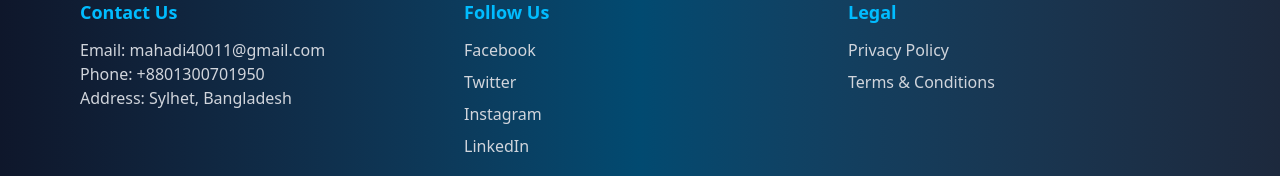
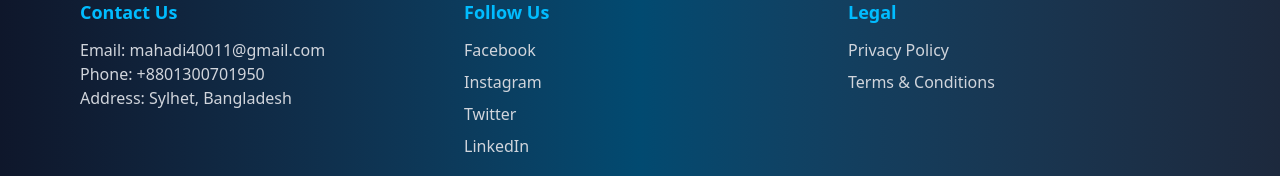
Before and after one commit to mahadi40011/Skillswap, a React (Vite) app: page / in a window 1280 px wide. Shown: the part 553-729 px from the top of the page. Built offline with nearby package versions, Linux system fonts and the light colour scheme.

Commit message:
Footer all functionality done

```diff
--- a/src/components/Footer/Footer.jsx
+++ b/src/components/Footer/Footer.jsx
@@ -27,9 +27,36 @@
                 Facebook
               </a>
             </li>
-            <li className="hover:text-sky-400 cursor-pointer">Twitter</li>
-            <li className="hover:text-sky-400 cursor-pointer">Instagram</li>
-            <li className="hover:text-sky-400 cursor-pointer">LinkedIn</li>
+            <li>
+              <a
+                href="https://www.instagram.com/"
+                target="_blank"
+                rel="noreferrer"
+                className="hover:text-sky-400 transition"
+              >
+                Instagram
+              </a>
+            </li>
+            <li>
+              <a
+                href="https://x.com/"
+                target="_blank"
+                rel="noreferrer"
+                className="hover:text-sky-400 transition"
+              >
+                Twitter
+              </a>
+            </li>
+            <li>
+              <a
+                href="https://www.linkedin.com/"
+                target="_blank"
+                rel="noreferrer"
+                className="hover:text-sky-400 transition"
+              >
+                LinkedIn
+              </a>
+            </li>
           </ul>
         </div>
 
```
